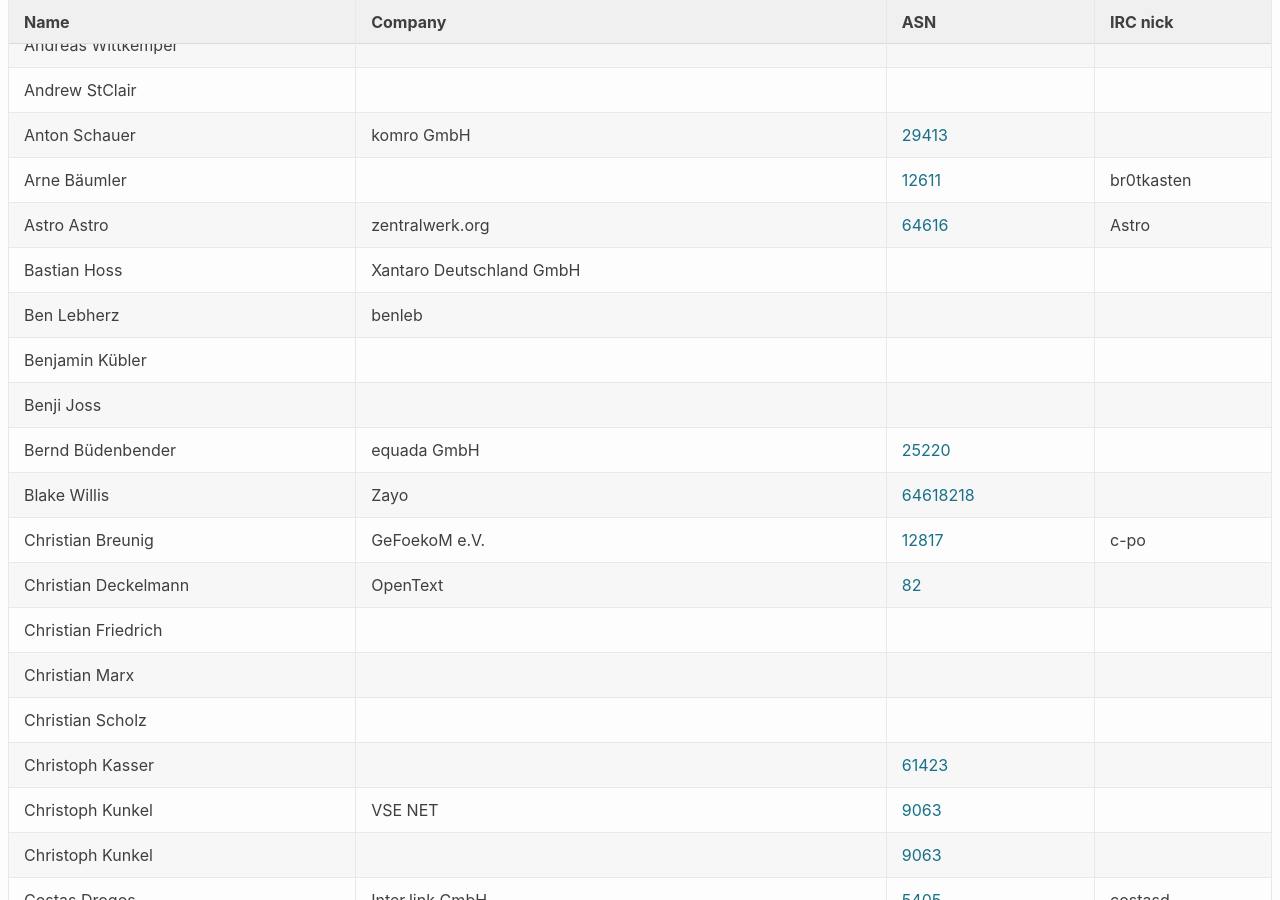
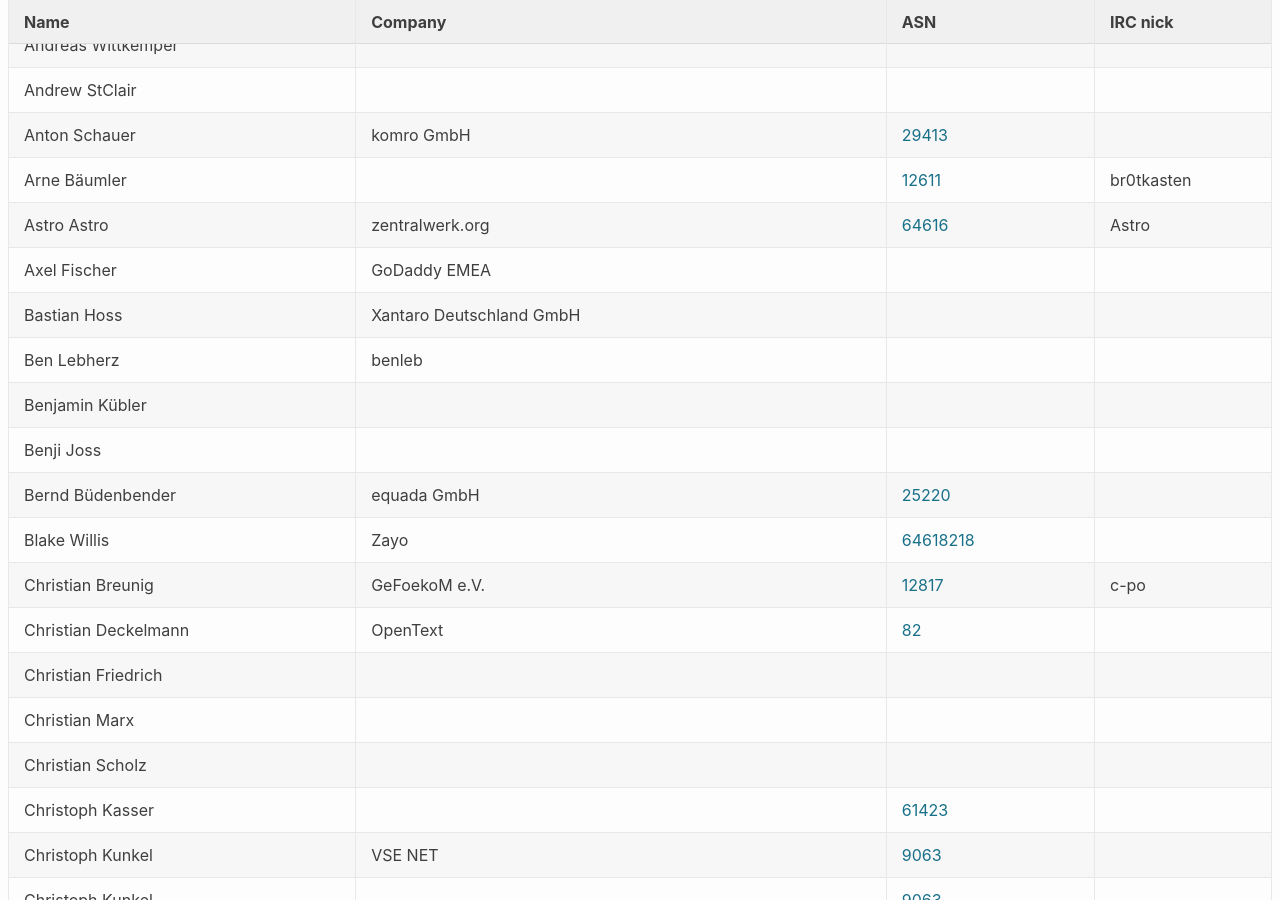
Before and after one commit to denog/pretix-attendeelist, a Jekyll site: the page built from denog15/index.md, in a window 1280 px wide and 900 px high, scrolled down 20004 px. Built offline with Jekyll 4.4.1, drawn with Linux system fonts in a browser that asks for light colours.

Commit message:
Latest data: Mon Nov 20 09:10:47 UTC 2023

```diff
--- a/_data/attendees_denog15_online.json
+++ b/_data/attendees_denog15_online.json
@@ -106,6 +106,12 @@
     "company": "zentralwerk.org",
     "irc": "Astro",
     "asn": "64616"
+  },
+  {
+    "name": "Axel Fischer",
+    "company": "GoDaddy EMEA",
+    "irc": null,
+    "asn": null
   },
   {
     "name": "Bastian Hoss",
```
